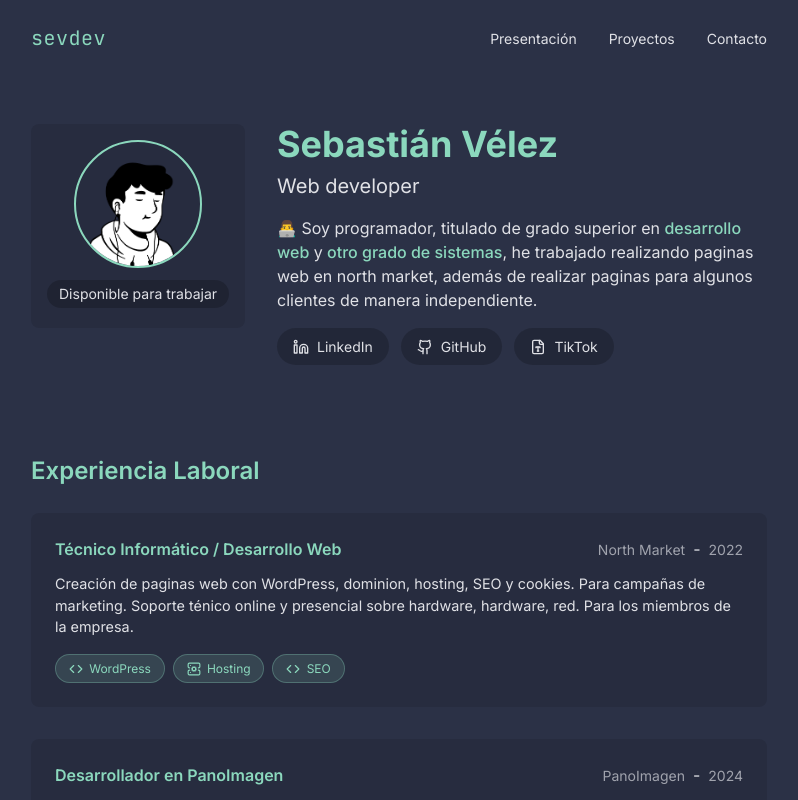
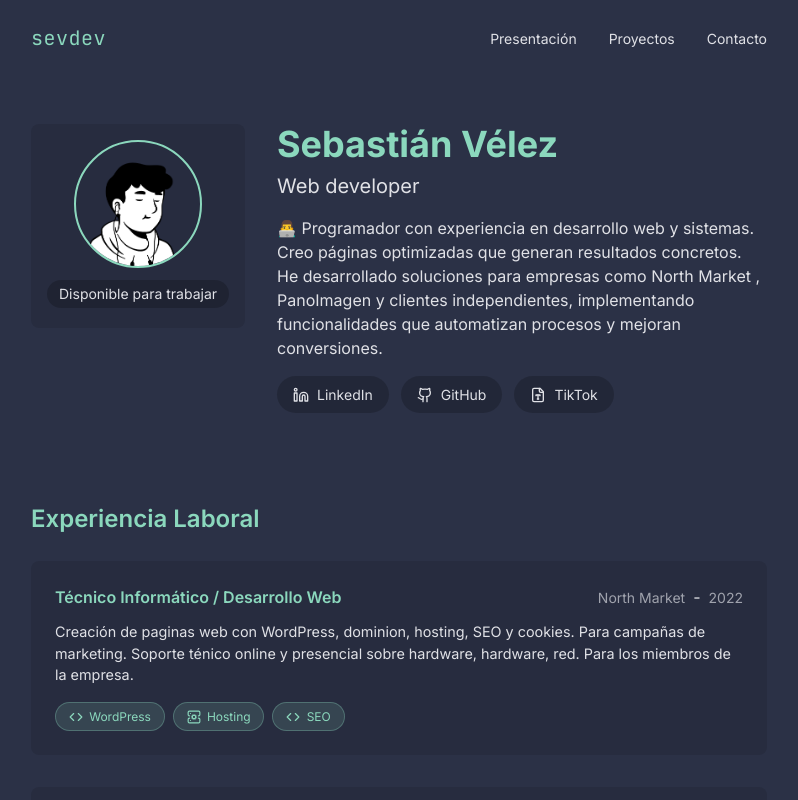
Before and after one commit to Kobakk/centered-craft-portfolio-fbb91b74, a React (Vite) app: page / in a window 1280 px wide. Shown: the top 800 px of the page, without its empty margins (241-1039 px from the left). Built offline with nearby package versions, Linux system fonts and the light colour scheme.

Commit message:
Update text text in Index page
Updates the text under "Web developer" in the Index page.

```diff
--- a/src/pages/Index.tsx
+++ b/src/pages/Index.tsx
@@ -1,4 +1,3 @@
-
 import { motion } from "framer-motion";
 import { Github, Linkedin, FileType, Code, ServerCog } from "lucide-react";
 import Navbar from "../components/Navbar";
@@ -90,10 +89,7 @@ const Index = () => {
             </motion.h2>
 
             <motion.p className="mb-4">
-              👨‍💻 Soy programador, titulado de grado superior en <span className="highlight">desarrollo web</span> y
-              <span className="highlight"> otro grado de sistemas</span>, he trabajado realizando paginas web en
-              north market, además de realizar paginas para algunos clientes de
-              manera independiente.
+              👨‍💻 Programador con experiencia en desarrollo web y sistemas. Creo páginas optimizadas que generan resultados concretos. He desarrollado soluciones para empresas como North Market , PanoImagen y clientes independientes, implementando funcionalidades que automatizan procesos y mejoran conversiones.
             </motion.p>
 
             <div className="flex space-x-3 mb-6">
```
